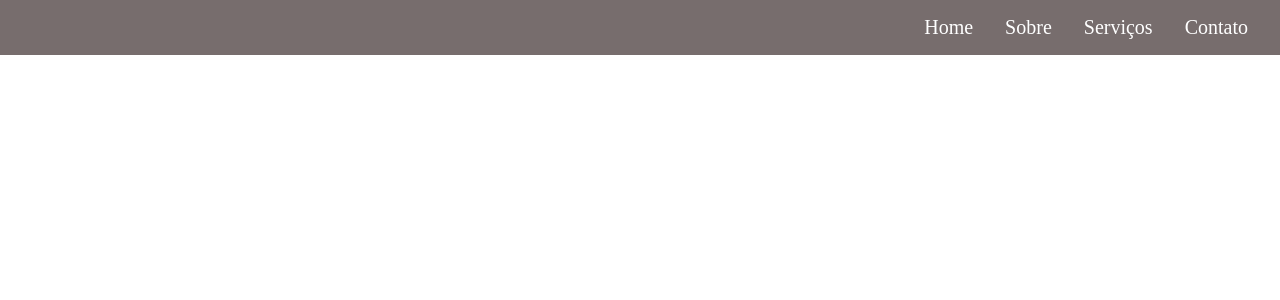
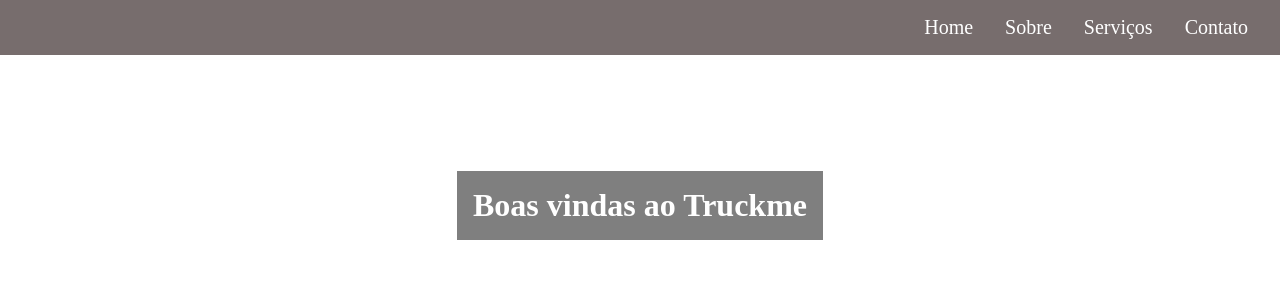
Before and after one commit to ebagabee/Challenge-Truckme, a Vue app: page / in a window 1280 px wide. Shown: the top 300 px of the page. Built offline with nearby package versions, Linux system fonts and the light colour scheme.

Commit message:
Template Banner init

```diff
--- a/src/App.vue
+++ b/src/App.vue
@@ -1,7 +1,9 @@
 <template>
   <HeaderComponent />
+  <BannerComponent />
 </template>
 
 <script setup lang="ts">
 import HeaderComponent from './components/HeaderComponent.vue';
+import BannerComponent from './components/BannerComponent.vue';
 </script>
--- /dev/null
+++ b/src/components/BannerComponent.vue
@@ -0,0 +1,26 @@
+<template>
+    <div class="banner">
+        <div class="banner-text">
+            <h1>Boas vindas ao Truckme</h1>
+        </div>
+    </div>
+</template>
+
+<script setup lang="ts"></script>
+
+<style>
+.banner {
+    /* background-image: ; */
+    height: 300px;
+    display: flex;
+    justify-content: center;
+    align-items: center;
+}
+
+.banner-text {
+    color: white;
+    text-align: center;
+    background-color: rgba(0,0,0, .5);
+    padding: 1rem;
+}
+</style>
```
